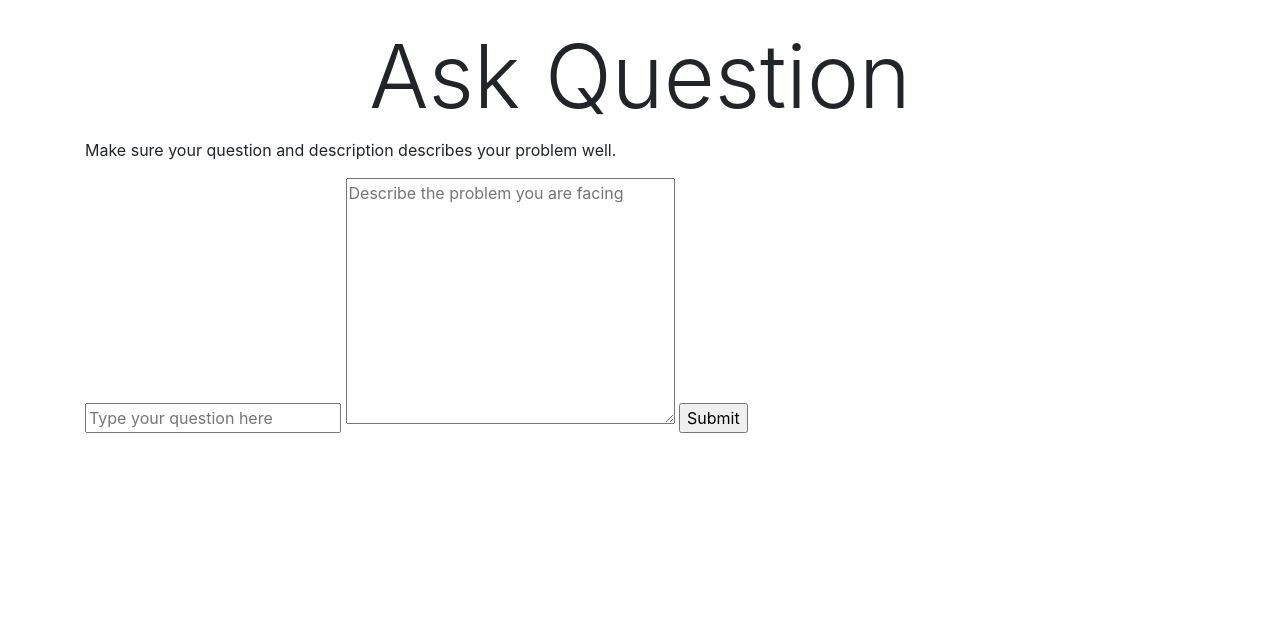
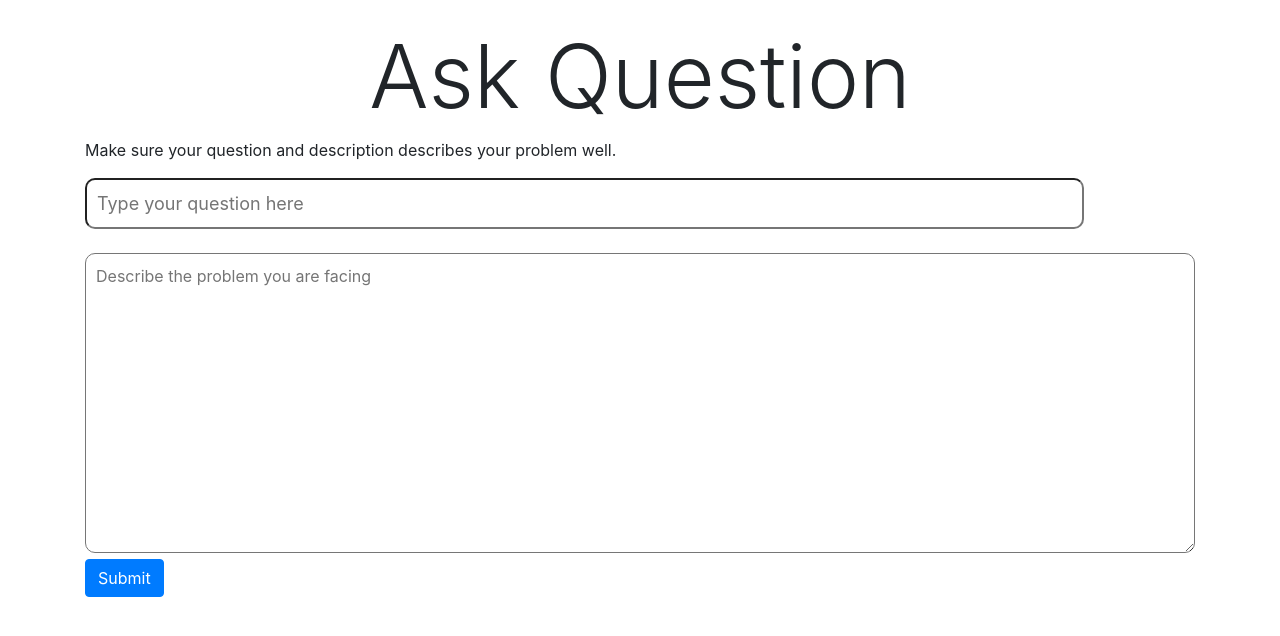
Before and after one commit to milan090/col, a Django app: page /forum/ask in a window 1280 px wide. Shown: the part 56-692 px from the top of the page. Run offline with Django 3.2, Linux system fonts and the light colour scheme; a user stored in the database is signed in; some libraries are stand-ins or nearby versions.

Commit message:
added question page

```diff
--- a/forum/templates/ask.html
+++ b/forum/templates/ask.html
@@ -2,13 +2,30 @@
 {% block title %}Ask Question{% endblock %}
 
 {% block content %}
+
+<style>
+.ques{
+    width: 90%;
+    border-radius: 10px;
+    padding: 10px;
+    font-size: large;
+}
+.desc{
+    width: 100%;
+    height: 300px;
+    border-radius: 10px;
+    padding: 10px;
+}
+</style>
+
 <div class="container">
     <h1 class="display-2" style="text-align: center;">Ask Question</h1>
     <p>Make sure your question and description describes your problem well.</p>
     <form method="POST">
-        <input type="text" name="question" placeholder="Type your question here">
-        <textarea name="description" id="" cols="30" rows="10" placeholder="Describe the problem you are facing"></textarea>
-        <input type="submit">
+        {% csrf_token %}
+        <input type="text" name="question" placeholder="Type your question here" class="ques"><br><br>
+        <textarea name="description" id="" cols="30" rows="10" class="desc" placeholder="Describe the problem you are facing"></textarea><br>
+        <input type="submit" class="btn btn-primary">
     </form>
 </div>
 
--- a/forum/templates/forum.html
+++ b/forum/templates/forum.html
@@ -33,7 +33,8 @@
             <ol>
                 {% for question in questions %}
                 <li>
-                    <h4>{{question.title}}</h4>
+                    <p>{{question.title}}</p>
+                    <a href="https://col.pythonanywhere.com/Question?id={{lesson.id}}"></a>
                 </li>
                 <hr>
                 {% endfor %}
--- a/forum/urls.py
+++ b/forum/urls.py
@@ -4,4 +4,5 @@ from . import views
 urlpatterns = [
     path('', views.index, name='forum'),
     path('ask', views.ask, name='ask'),
+    path('Question', views.question)
 ]
--- a/forum/views.py
+++ b/forum/views.py
@@ -6,7 +6,10 @@ from django.urls import reverse
 
 # Create your views here.
 def index(req):
-    return render(req, 'forum.html')
+    questions = Question.objects.all().order_by('id').reverse()
+    return render(req, 'forum.html', {
+        'questions':questions,
+    })
 
 @login_required
 def ask(req):
@@ -18,3 +21,15 @@ def ask(req):
         q_obj.save()
         return HttpResponseRedirect(reverse('forum'))
     return render(req, 'ask.html')
+
+def question(req):
+    try:
+        question_id = req.GET['id']
+        question_obj = Question.objects.get(id=question_id)
+        answers  = Answer.objects.filter(question=question_obj)
+        return render(req, 'question.html', {
+            'question': question_obj,
+            'answers': answers,
+        })
+    except :
+        return HttpResponse("Http Error")
```
Also changed, not shown: forum/templates/question.html (added, +23 -0 lines).
